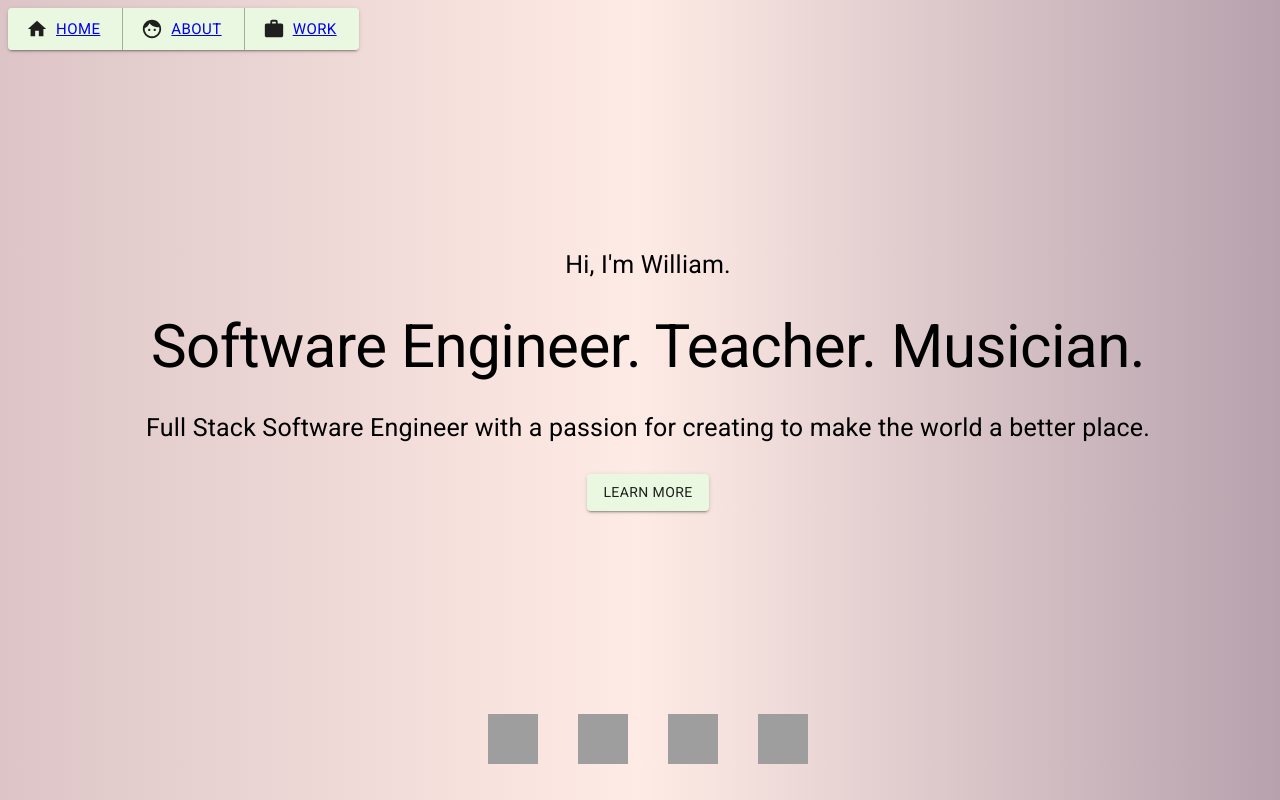
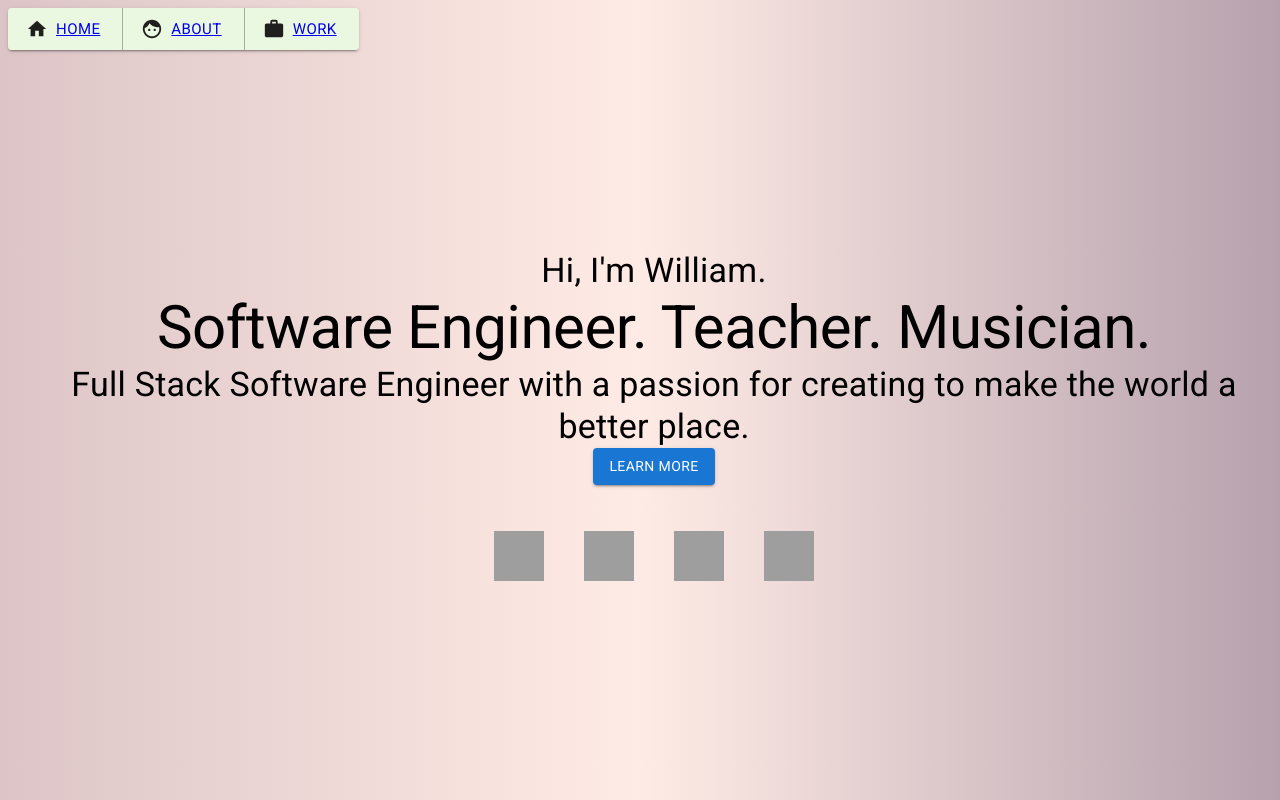
Before and after one commit to wgotterer/react-website, a React app: page / in a window 1280 px wide. Built offline with nearby package versions, Linux system fonts and the light colour scheme; grey boxes are pictures that could not be loaded.

Commit message:
css changes

```diff
--- a/src/components/Home.js
+++ b/src/components/Home.js
@@ -48,9 +48,8 @@ import { createTheme, ThemeProvider } from '@mui/material/styles';
       });
 
     return (
-        <div className="home_container">
-
-        <ThemeProvider theme={theme}>
+        // <div className="home_container">
+        <>
         <div className="home_text_container">
         <Typography variant="h4">
             Hi, I'm William.
@@ -82,8 +81,9 @@ import { createTheme, ThemeProvider } from '@mui/material/styles';
         </div>
         </div>
 
-        </ThemeProvider>
-        </div>
+        </>
+        // </div>
+
     )
 }
 
--- a/src/index.css
+++ b/src/index.css
@@ -7,28 +7,35 @@ body {
   /* background-repeat: no-repeat; */
   background-attachment: fixed;
 }
-/* code {
-  font-family: source-code-pro, Menlo, Monaco, Consolas, 'Courier New',
-    monospace;
-}  */
 
 /* .home_container{
-  background: linear-gradient(0.25turn, #3f87a6, #ebf8e1, #daac7b);
-  position: absolute;
-  height: 100%;
-  width: 100%;
-
-} */
-
-/* .navigation{
-  background: #FFEBE5; */
-  /* width: 20%;
+  text-align: center;
 
 } */
 
 .home_text_container{
+  position: absolute;
  text-align: center;
  padding-top: 200px;
+ padding-left: 20px;
+}
+
+.home_button{
+  display:inline-block;
+  margin: 20px !important;
+  cursor: pointer;
+
+}
+
+.home_button:hover { transform: scale(1.1); }
+
+.button_container{
+  /* position: absolute;
+  bottom: 0; */
+  padding-top: 20px;
+  text-align: center;
+  width: 100%;
+
 }
 
 .about_container{
@@ -41,12 +48,7 @@ body {
 
 }
 
-/* .about_text_container{
-  line-break: auto;
-  position: relative;
-  top: 150px;
-  left: 10px;
-} */
+
 
 .about_pic{
   border-radius: 25px;
@@ -77,19 +79,3 @@ body {
   text-align: center;
   padding-top: 100px;
 }
-
-.home_button{
-  display:inline-block;
-  margin: 20px !important;
-  cursor: pointer;
-}
-
-.home_button:hover { transform: scale(1.1); }
-
-.button_container{
-  position: absolute;
-  bottom: 0;
-  text-align: center;
-  width: 100%;
-
-}
```
